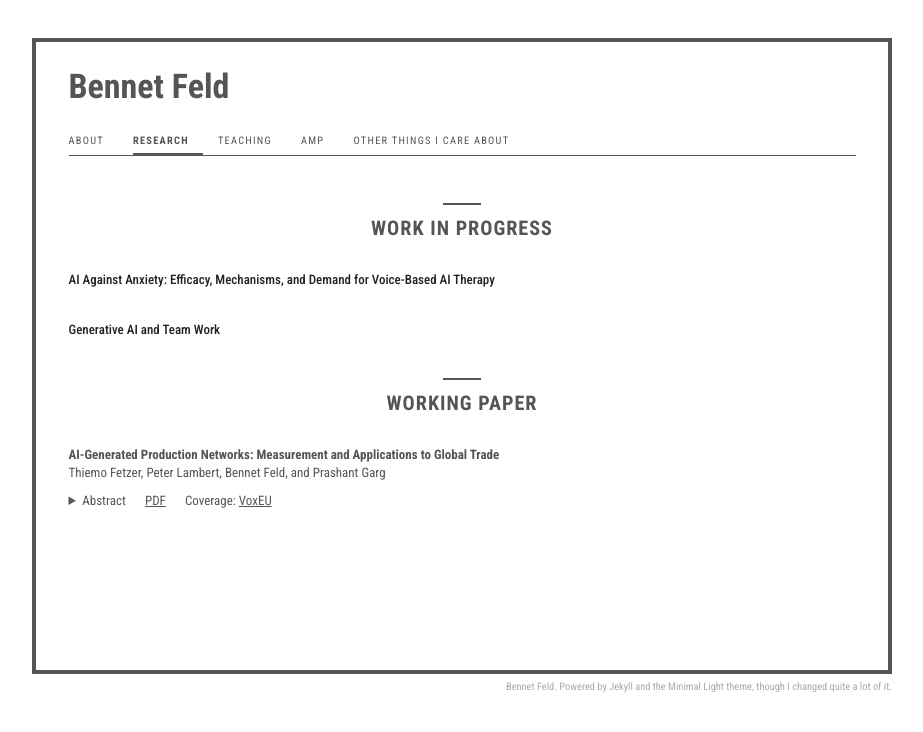
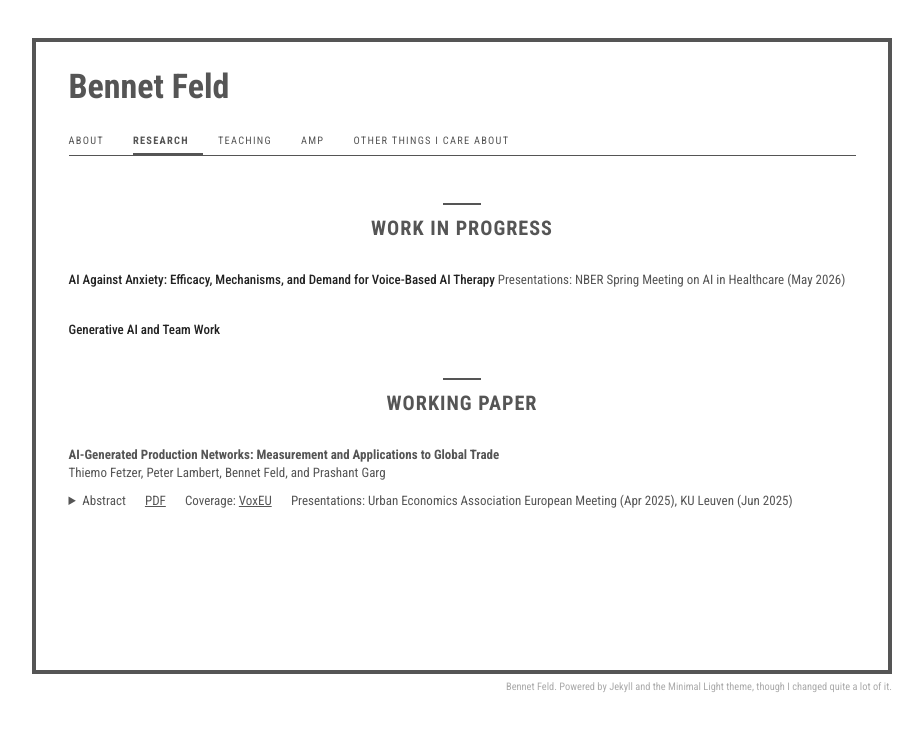
Before and after one commit to blfeld/blfeld.github.com, a Jekyll site: the page built from research.md, in a window 1280 px wide. Shown: the top 732 px of the page, without its empty margins (178-1101 px from the left). Built offline with Jekyll 4.4.1, drawn with Linux system fonts in a browser that asks for light colours; a style sheet for code colours, icons or effects is not loaded.

Commit message:
Add presentations to research page and news, update CV

```diff
--- a/_data/publications.yml
+++ b/_data/publications.yml
@@ -4,3 +4,4 @@ main:
     abstract: "This paper leverages generative AI to build a network structure over 5,000 product nodes, where directed edges represent input-output relationships in production. We layout a two-step 'build-prune' approach using an ensemble of prompt-tuned generative AI classifications. The 'build' step provides an initial distribution of edge-predictions, the 'prune' step then re-evaluates all edges. With our AI-generated Production Network (AIPNET) in toe, we document a host of shifts in the network position of products and countries during the 21st century. Finally, we study production network spillovers using the natural experiment presented by the 2017 blockade of Qatar. We find strong evidence of such spill-overs, suggestive of on-shoring of critical production. This descriptive and causal evidence demonstrates some of the many research possibilities opened up by our granular measurement of product linkages, including studies of on-shoring, industrial policy, and other recent shifts in global trade."
     pdf: "https://papers.ssrn.com/sol3/papers.cfm?abstract_id=5050959"
     coverage: "<a href='https://cepr.org/voxeu/columns/leveraging-ai-navigate-deglobalisation'>VoxEU</a>"
+    presentations: "Urban Economics Association European Meeting (Apr 2025), KU Leuven (Jun 2025)"
--- a/_includes/publications.md
+++ b/_includes/publications.md
@@ -21,6 +21,7 @@
         <a href="{{ link.page }}" target="_blank">Project Page</a>
         {% endif %}
         {% if link.coverage %}<span>Coverage: {{ link.coverage }}</span>{% endif %}
+        {% if link.presentations %}<span>Presentations: {{ link.presentations }}</span>{% endif %}
         {% if link.others %}{{ link.others }}{% endif %}
       </div>
   </div>
--- a/research.md
+++ b/research.md
@@ -6,6 +6,7 @@ title: Research
 ## Work in Progress
 
 **AI Against Anxiety: Efficacy, Mechanisms, and Demand for Voice-Based AI Therapy**
+Presentations: NBER Spring Meeting on AI in Healthcare (May 2026)
 
 **Generative AI and Team Work**
 
```
Also changed, not shown: index.md (+1 -1 lines), 1 other file.
